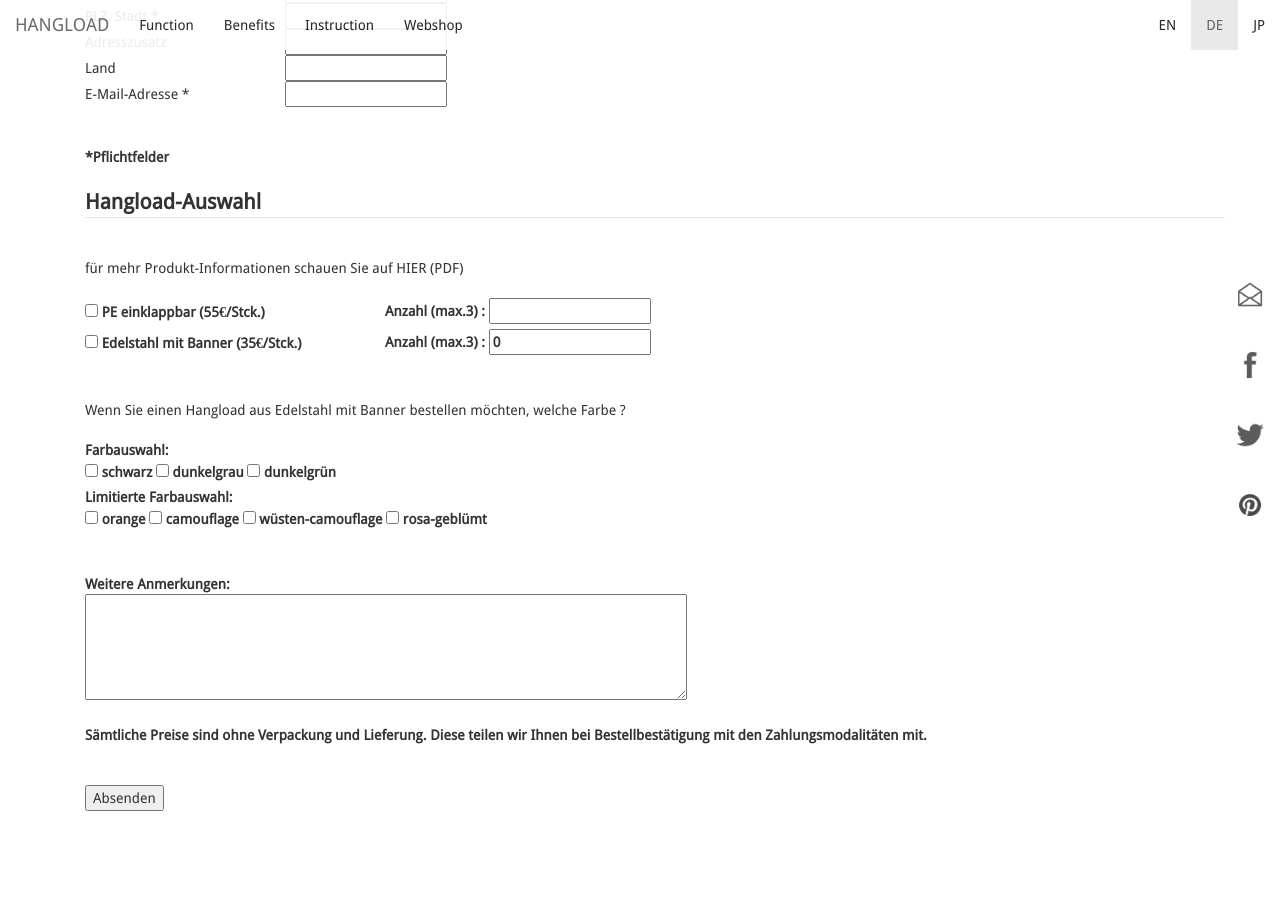
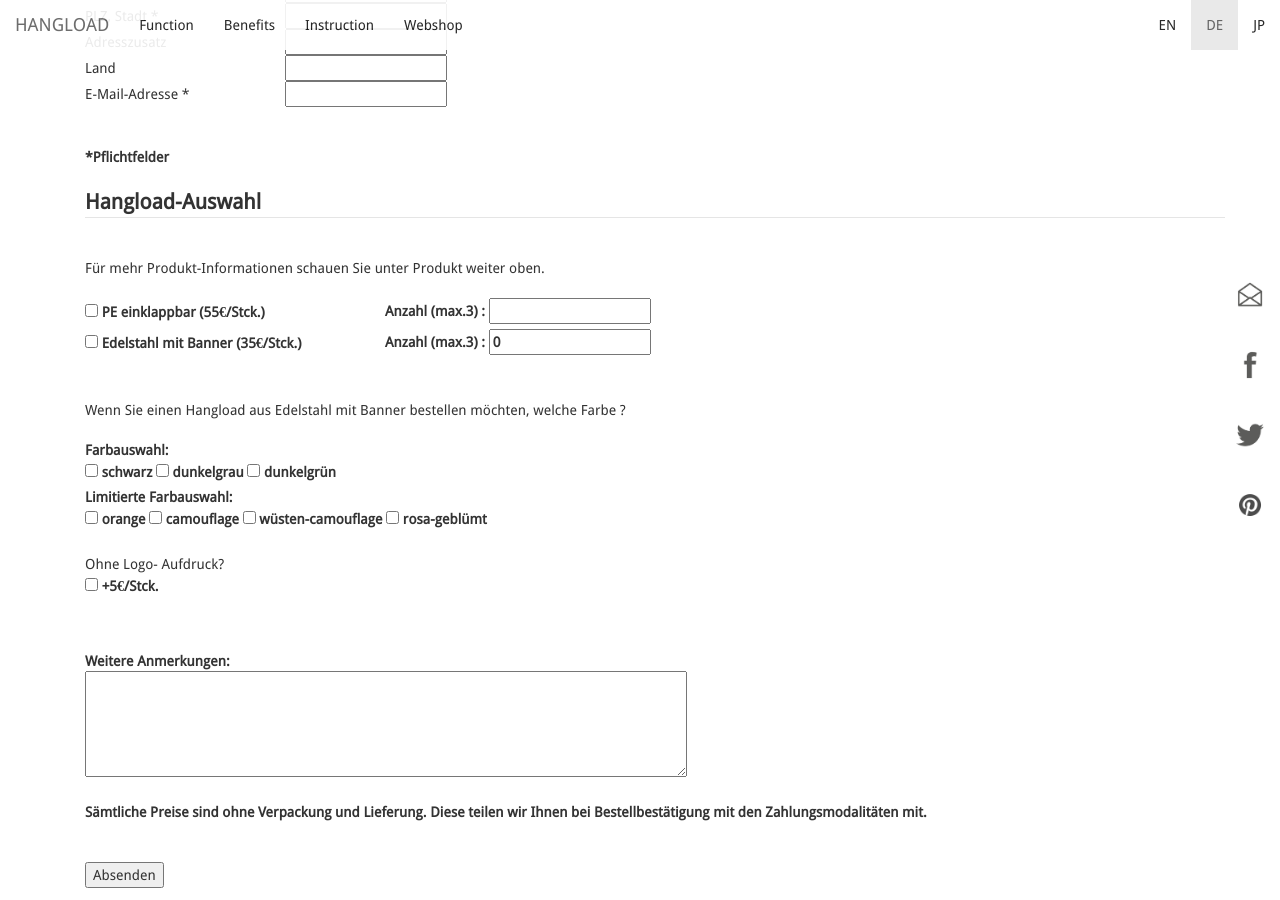
Before and after one commit to bodokaiser/hangload.com, a Jekyll site: the page built from de/webshop/index.html, in a window 1280 px wide and 900 px high, scrolled down 2163 px. Built offline with Jekyll 4.4.1, drawn with Linux system fonts in a browser that asks for light colours; nearby versions of some CDN libraries; library files that are not in the unit come from our copies; Markdown is read by kramdown in place of the engine named in the settings.

Commit message:
Update index.html

```diff
--- a/de/webshop/index.html
+++ b/de/webshop/index.html
@@ -8,7 +8,7 @@
 function validateForm(form) {
 
     var countPE = form.countPE;
-//return true;
+    //return true;
 
     if (isNotEmpty(countPE)) {
       return true;
@@ -236,7 +236,7 @@
 <br>
 <legend><strong>Hangload-Auswahl </strong> </legend> <br>
 
-für mehr Produkt-Informationen schauen Sie auf HIER (PDF) <br>
+Für mehr Produkt-Informationen schauen Sie unter Produkt weiter oben.  <br>
 <br>
 
 <table>
@@ -270,6 +270,11 @@
 <label><input type="checkbox" name="Farbe7" value="rosa-geblümt"> rosa-geblümt </label>
 
 <br>
+<br>
+<p>
+Ohne Logo- Aufdruck? <br>
+<label><input type="checkbox" name="nologo" value="nologo"> +5€/Stck. </label>
+</p>
 <br>
 <br>
 
```
